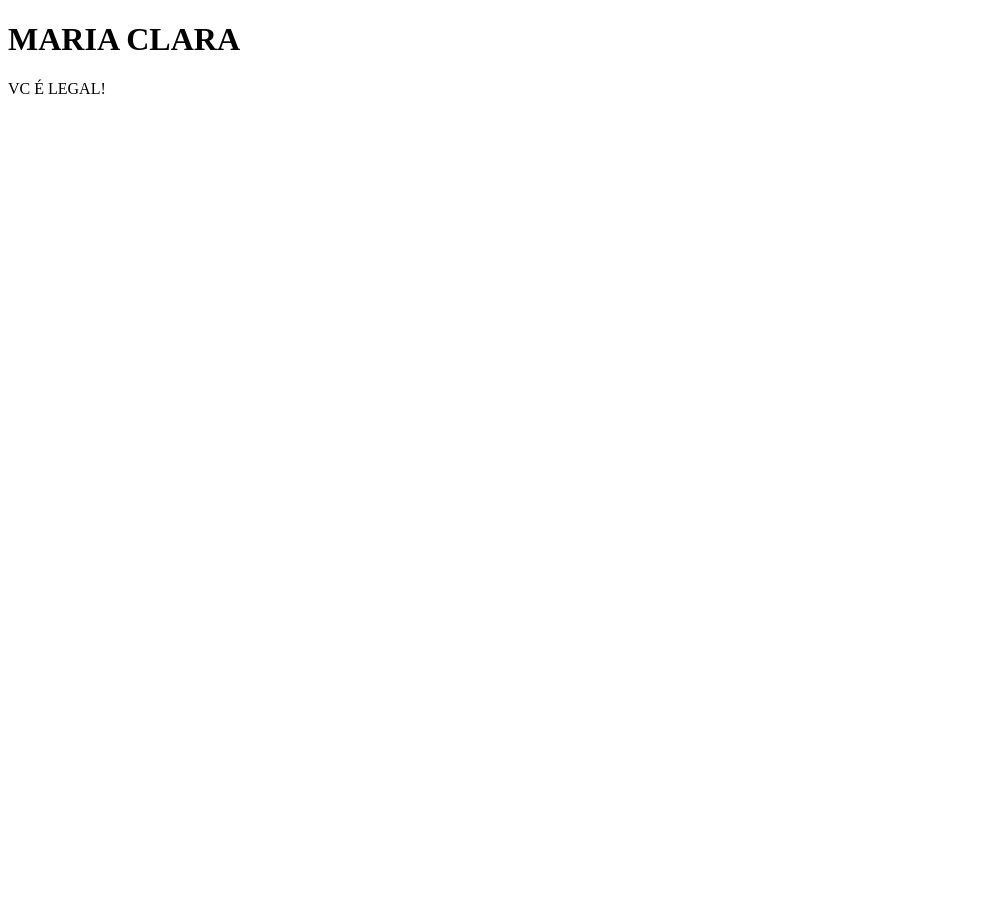
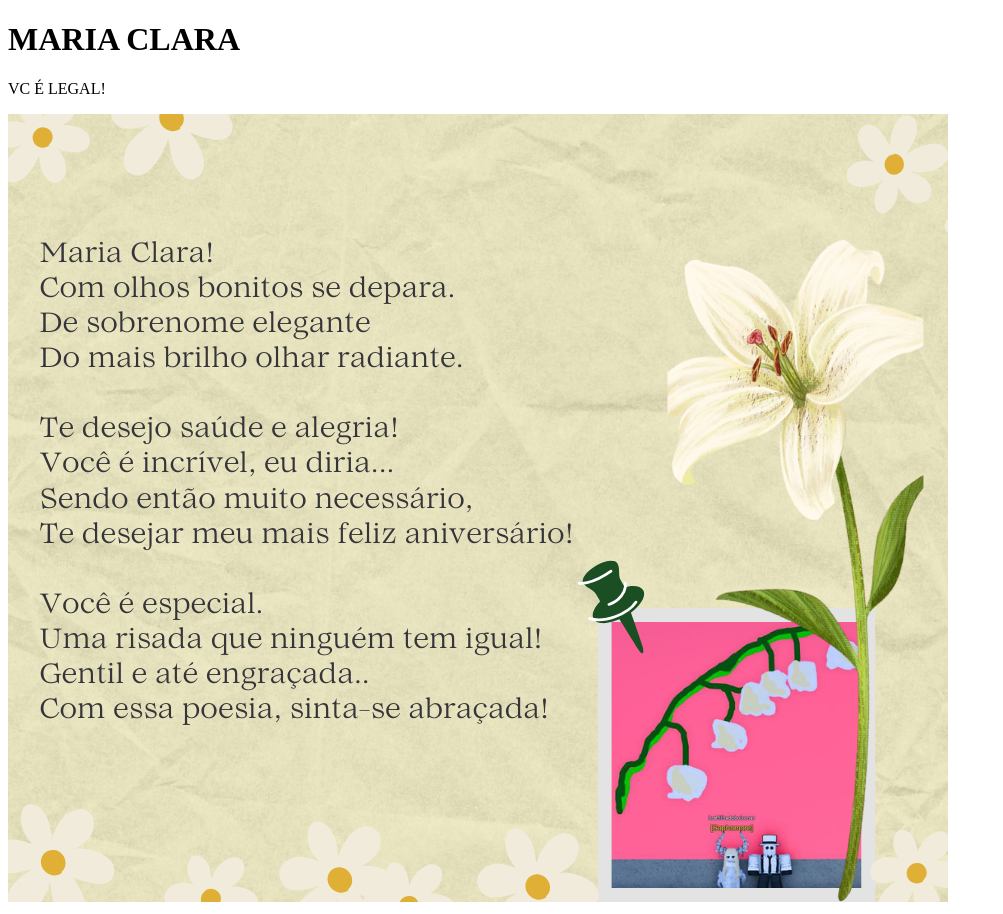
Before and after one commit to DaviPessoal/MARIACLARA, a plain HTML site: page index.html in a window 1280 px wide. Shown: the whole page, without its empty margins (0-1003 px from the left). Before the commit the page ends 800 px from the top, so only its background shows below. Drawn offline with Linux system fonts and the light colour scheme.

Commit message:
Update index.html

```diff
--- a/index.html
+++ b/index.html
@@ -8,5 +8,6 @@
 <body>
     <h1>MARIA CLARA</h1>
     <p>VC É LEGAL!</p>
+    <img src="Textured Hand Lettered Father's Day Poem Facebook Post.png" alt="imagem de uma menina">
 </body>
 </html>
```
